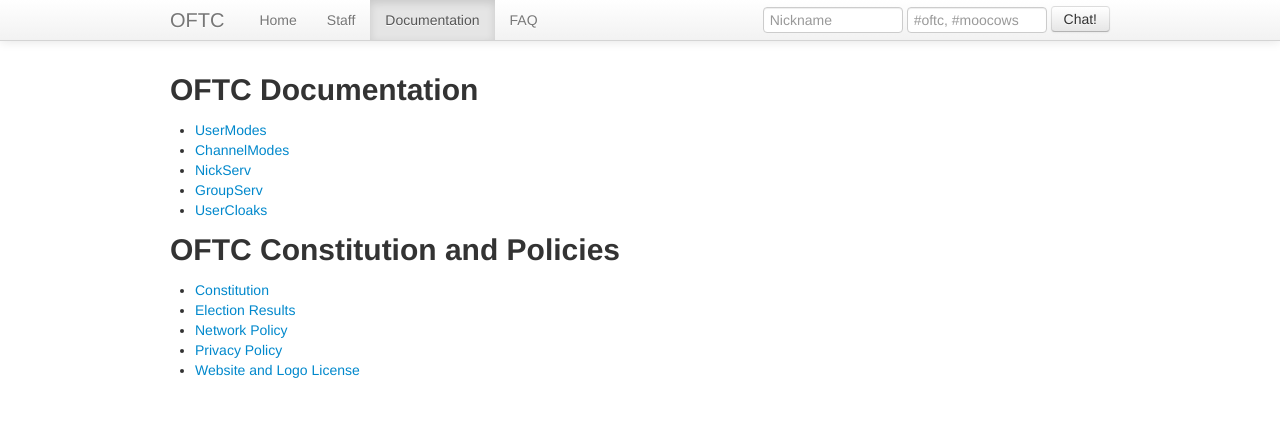
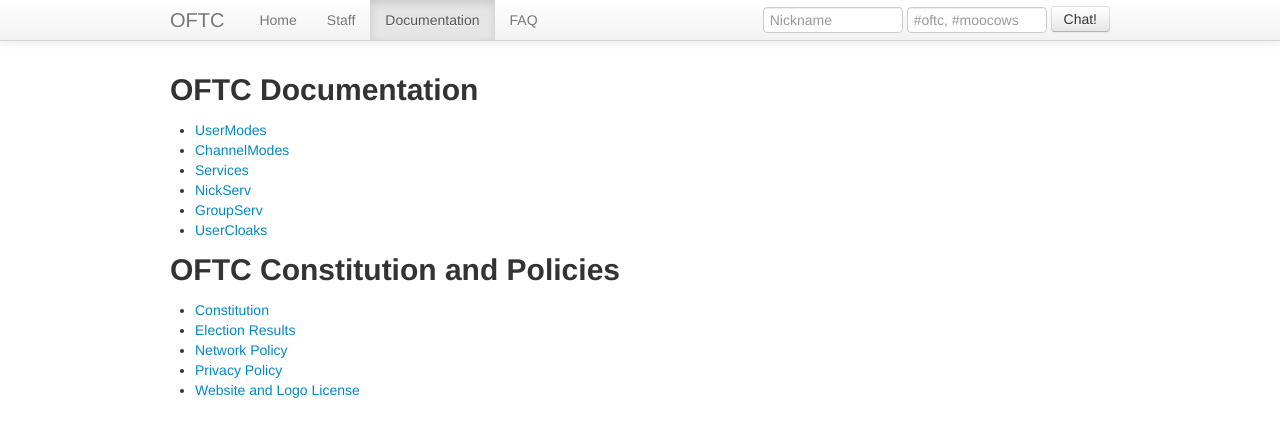
Before and after one commit to oftc/oftc-web, a Jekyll site: the page built from documentation.md, in a window 1280 px wide. Shown: the top 437 px of the page. Built offline with Jekyll 4.4.1, drawn with Linux system fonts in a browser that asks for light colours.

Commit message:
Link to the services documentation from the documentation listing

```diff
--- a/documentation.md
+++ b/documentation.md
@@ -6,6 +6,7 @@
 
  * [UserModes](/UserModes/)
  * [ChannelModes](/ChannelModes/)
+ * [Services](/Services/)
  * [NickServ](/NickServ/CertFP/)
  * [GroupServ](/GroupServ/)
  * [UserCloaks](/UserCloaks/)
```
